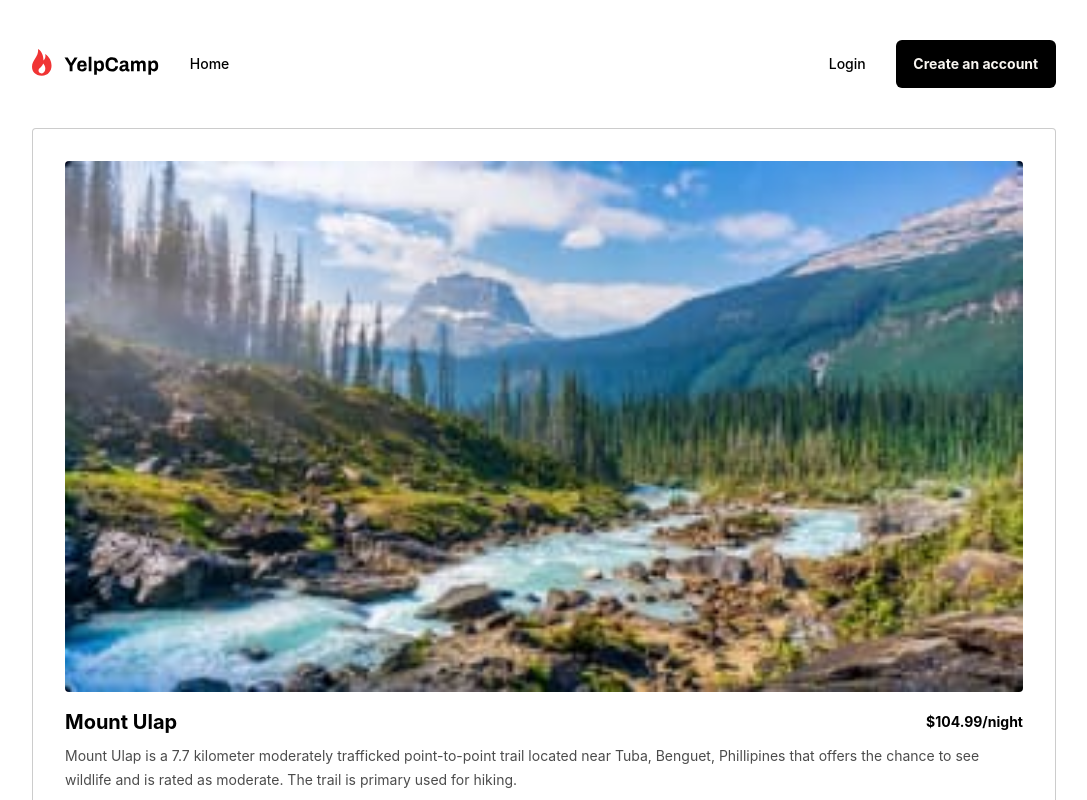
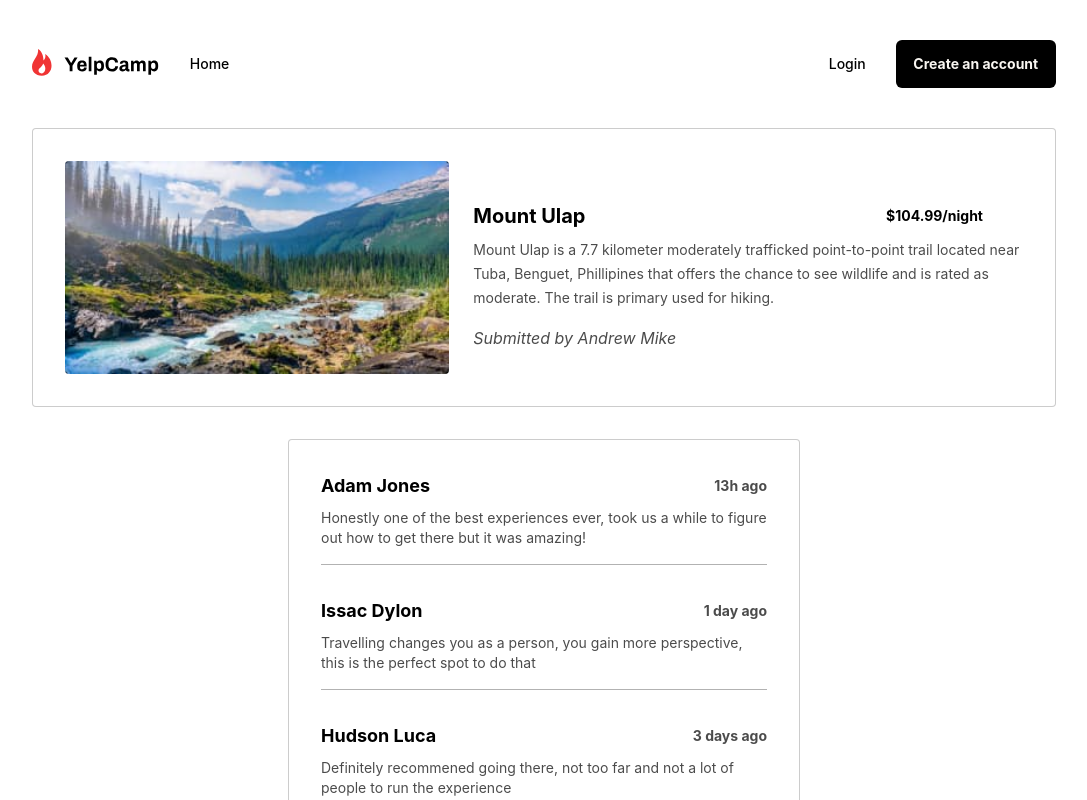
Before and after one commit to isthisrealhardik/yelp-camp, a React (Vite) app: page /search in a window 1280 px wide. Shown: the top 800 px of the page, without its empty margins (96-1183 px from the left). Built offline with nearby package versions, Linux system fonts and the light colour scheme.

Commit message:
individual campground desktop

```diff
--- a/src/components/Info.jsx
+++ b/src/components/Info.jsx
@@ -3,10 +3,10 @@ import image1 from "../../Assets/Camp Images/Compressed Images/Mount Ulap.jpg"
 
 function Info() {
   return (
-    <div className='bg-white border p-8 border-secondary text-secondary mb-4 border-opacity-20 w-[80%] rounded flex flex-col justify-center items-center'>
+    <div className='bg-white border p-8 border-secondary text-secondary mb-4 border-opacity-20 w-[80%] lg:w-[80%] lg:flex-row space-x-6 rounded flex flex-col justify-center items-center'>
         <img src={image1} alt="Image" className='object-cover w-full rounded' />
         <div className='flex flex-col justify-start items-start'>
-            <div className='flex justify-between items-center mt-4 mb-2 w-full'>
+            <div className='flex justify-between items-center mt-4 mb-2 w-full pr-10'>
                 <h1 className='text-xl font-bold'>Mount Ulap</h1>
                 <h3 className='text-sm font-bold'>$104.99/night</h3>
             </div>
--- a/src/pages/Campground.jsx
+++ b/src/pages/Campground.jsx
@@ -30,7 +30,7 @@ function Campground() {
         {/* Info */}
         <Info />
         {/* Comment */}
-        <div className='bg-white border px-8 py-4 border-secondary text-secondary my-4 border-opacity-20 w-[80%] rounded flex flex-col justify-center items-start'>
+        <div className='bg-white border px-8 py-4 border-secondary text-secondary my-4 border-opacity-20 w-[80%] lg:w-[40%] rounded flex flex-col justify-center items-start'>
           {reviews.map(obj => (
             <Comment name={obj.name} time={obj.time} review={obj.review} />
           ))}
```
